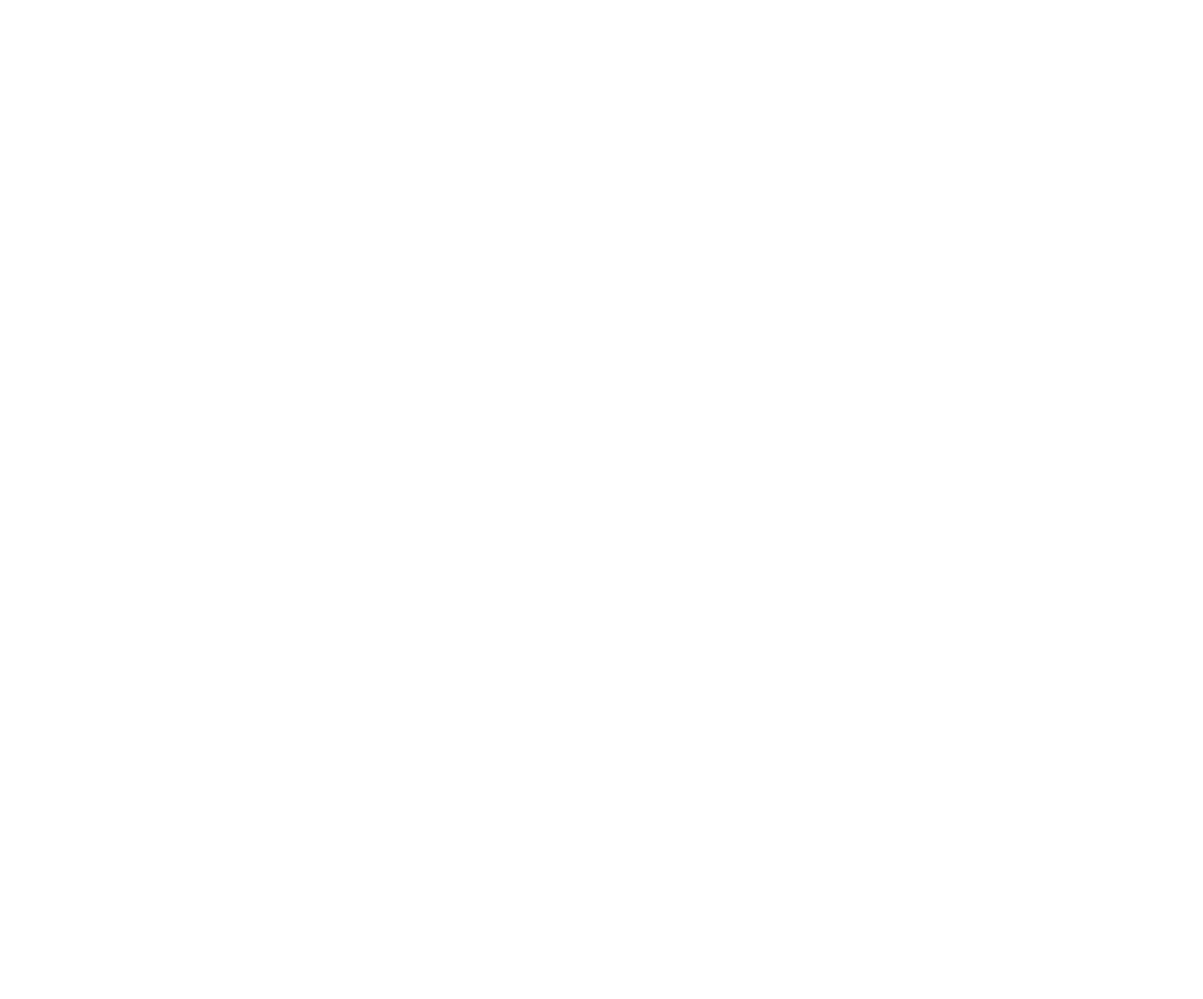
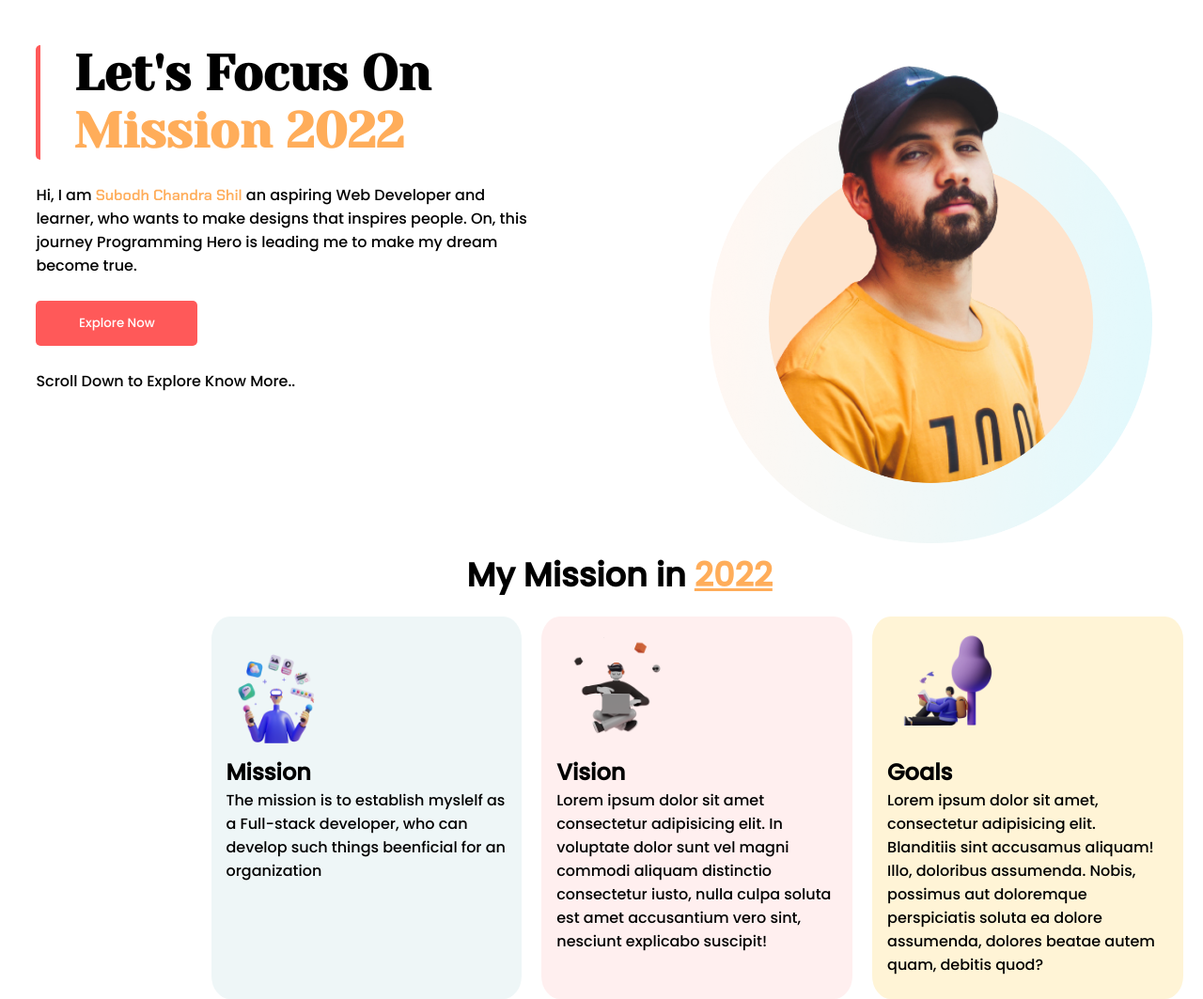
Before and after one commit to HomieSubodh/ProgrammingHeroAssignment1, a plain HTML site: page index.html in a window 1280 px wide. Shown: the whole page at 94% size. Before the commit the page ends 800 px from the top, so only its background shows below. Drawn offline with Linux system fonts and the light colour scheme; a web font is replaced by a local one.

Commit message:
section two done

```diff
--- a/index.html
+++ b/index.html
@@ -9,6 +9,46 @@
     <title>Assignment 1</title>
 </head>
 <body>
+                    <!-- section one  -->
+    <section class="first_section">
 
+                <!-- section one div one -->
+        <div class="div_one half_width">
+            <div class="header_part">
+                <h1>Let's Focus On</h1>
+                <h1>Mission 2022</h1>
+            </div> <br>
+            <p>Hi, I am <span style="font-family: 'Chakra Petch', sans-serif; font-weight: bold; color: #FFAD5A"> Subodh Chandra Shil</span> an aspiring Web Developer and learner, who wants to make designs that inspires people. On, this journey Programming Hero is leading me to make my dream become true.</p> <br>
+            <button>Explore Now</button><br><br>
+            <p>Scroll Down to Explore Know More..</p>
+        </div>
+
+            <!-- section one div two -->
+            <div class="div_two half_width">
+                <img src="images/person/person-2.png" alt="">
+            </div>
+    </section>
+
+                <!-- section two  -->
+    <section class="second_section">
+        <h1 class="solgan">My Mission in <span><u>2022</u></span></h1><br>
+        <div class="card_div">
+            <div class="card card1">
+                <img src="images/illustrators/illustrator-1.png" alt="">
+                <h2>Mission</h2>
+                <p>The mission is to establish myslelf as a Full-stack developer, who can develop such things beenficial for an organization</p>
+            </div>
+            <div class="card card2">
+                <img src="images/illustrators/illustrator-2.png" alt="">
+                <h2>Vision</h2>
+                <p>Lorem ipsum dolor sit amet consectetur adipisicing elit. In voluptate dolor sunt vel magni commodi aliquam distinctio consectetur iusto, nulla culpa soluta est amet accusantium vero sint, nesciunt explicabo suscipit!</p>
+            </div>
+            <div class="card card3">
+                <img src="images/illustrators/illustrator-3.png" alt="">
+                <h2>Goals</h2>
+                <p>Lorem ipsum dolor sit amet, consectetur adipisicing elit. Blanditiis sint accusamus aliquam! Illo, doloribus assumenda. Nobis, possimus aut doloremque perspiciatis soluta ea dolore assumenda, dolores beatae autem quam, debitis quod?</p>
+            </div>
+        </div>
+    </section>
 </body>
 </html>
--- a/main.css
+++ b/main.css
@@ -1,4 +1,112 @@
+@import url('https://fonts.googleapis.com/css2?family=Baloo+Da+2:wght@400;500;600&family=Barlow:wght@200;500&family=Chakra+Petch:wght@600&family=Fredoka+One&family=Gugi&family=Lobster+Two:ital@0;1&family=Manrope&family=Poppins:wght@300;500&family=Space+Grotesk:wght@300;400;500&family=Staatliches&family=Yeseva+One&display=swap');
+
 * {
     margin: 0;
     padding: 0;
 }
+
+
+
+.first_section {
+    font-family: 'Poppins', sans-serif;
+    display: flex;
+    margin-top: 3em;
+}
+
+.first_section .div_one {
+    margin-left: 3%;
+}
+
+.half_width {
+    width: 50%;
+}
+
+.first_section .div_one .header_part{
+    font-family: 'Yeseva One', cursive;
+    font-size: 35px;
+    border-left: 5px solid #FF5959;
+    border-radius: 5px;
+    -webkit-border-radius: 5px;
+    -moz-border-radius: 5px;
+    -ms-border-radius: 5px;
+    -o-border-radius: 5px;
+    padding-left: 1em;
+}
+
+.first_section .div_one h1:nth-child(2) {
+    color: #FFAD5A;
+}
+
+.first_section button {
+    font-family: 'Poppins', sans-serif;
+    color: white;
+    background-color: #FF5959;
+    border: none;
+    height: 48px;
+    width: 172px;
+    border-radius: 5px;
+    -webkit-border-radius: 5px;
+    -moz-border-radius: 5px;
+    -ms-border-radius: 5px;
+    -o-border-radius: 5px;
+}
+
+.first_section .div_two {
+    margin-top: -5.5%;
+    margin-left: 15%;
+}
+
+.first_section .div_two img {
+    height: 600px;
+}
+
+
+.second_section {
+    margin-left: 3%;
+}
+
+.second_section h1 {
+    text-align: center;
+    font-family: 'Poppins', sans-serif;
+    font-size: 35px;
+}
+
+.second_section h1 span {
+    color: #FFAD5A;
+}
+
+.second_section .card_div {
+    font-family: 'Poppins', sans-serif;
+    display: flex;
+    padding-left: 15%;
+}
+
+.second_section .card {
+    height: 376px;
+    width: 360px;
+    border-radius: 6%;
+    -webkit-border-radius: 6%;
+    -moz-border-radius: 6%;
+    -ms-border-radius: 6%;
+    -o-border-radius: 6%;
+    padding: 1.5%;
+    margin-right: 2%;
+}
+
+.second_section .card img {
+    height: 126px;
+    width: 126px;
+}
+
+
+.second_section .card1 {
+    background-color: #EEF6F7;
+}
+
+.second_section .card2 {
+    background-color: #FFEFEF;
+}
+
+.second_section .card3 {
+    background-color: #FFF4D6;
+}
```
